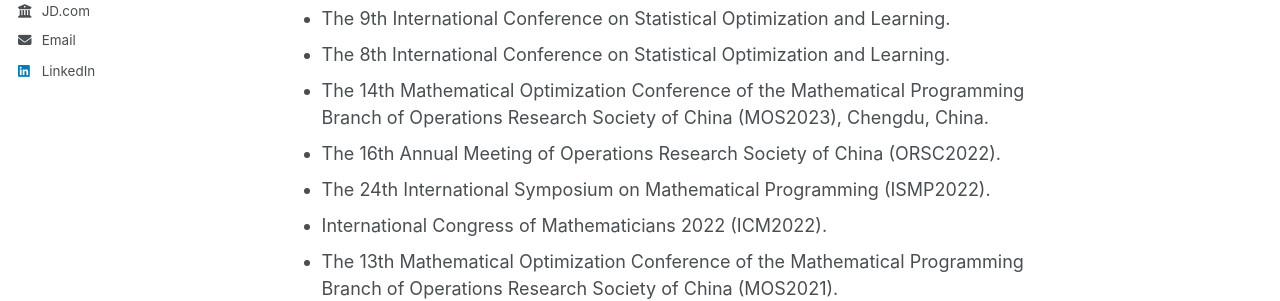
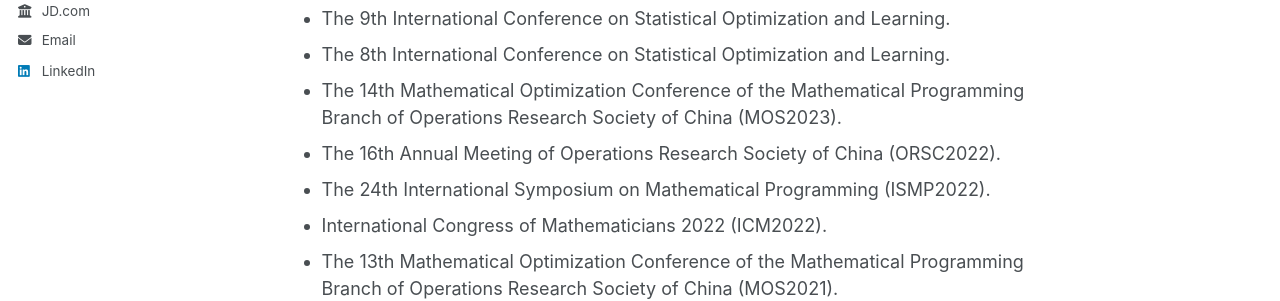
Before and after one commit to JintaoXuMath/JintaoXuMath.github.io, a Jekyll site: the page built from _pages/about.md, in a window 1280 px wide and 900 px high, scrolled down 2851 px. Shown: the part 180-481 px from the top of the window. Built offline with Jekyll 4.4.1, drawn with Linux system fonts in a browser that asks for light colours.

Commit message:
Update conference details in about.md
Removed location details for MOS2023 from the list.

```diff
--- a/_pages/about.md
+++ b/_pages/about.md
@@ -74,7 +74,7 @@ My research broadly lies in **AI for decision making**, with particular interest
 - The Hong Kong Mathematical Society Annual General Meeting 2024.
 - The 9th International Conference on Statistical Optimization and Learning.
 - The 8th International Conference on Statistical Optimization and Learning.
-- The 14th Mathematical Optimization Conference of the Mathematical Programming Branch of Operations Research Society of China (MOS2023), Chengdu, China.
+- The 14th Mathematical Optimization Conference of the Mathematical Programming Branch of Operations Research Society of China (MOS2023).
 - The 16th Annual Meeting of Operations Research Society of China (ORSC2022).
 - The 24th International Symposium on Mathematical Programming (ISMP2022).
 - International Congress of Mathematicians 2022 (ICM2022).
```
